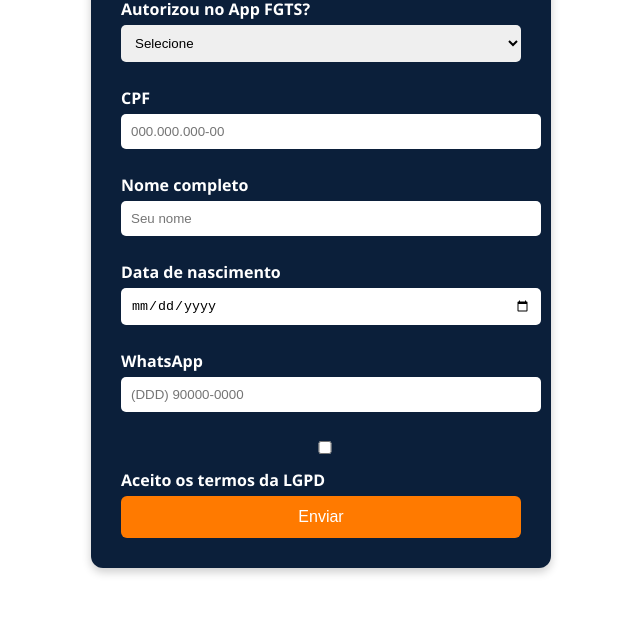
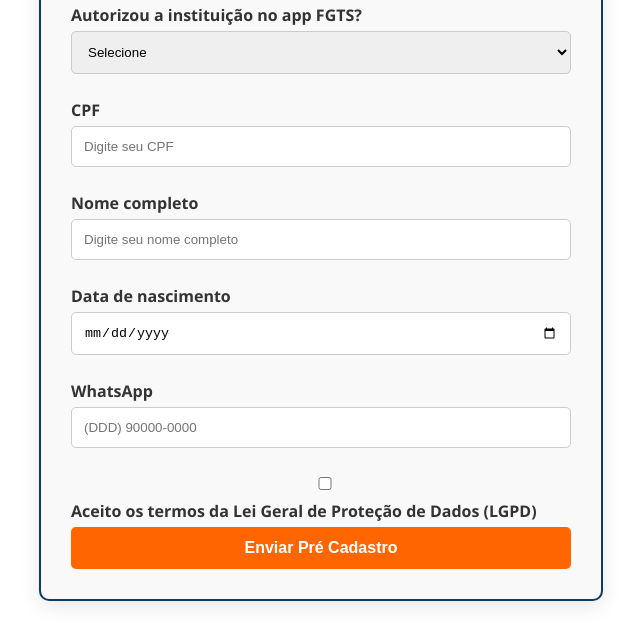
Before and after one commit to traprb/Pr-cadastro-FGTS-2, a plain HTML site: page index.html in a window 1280 px wide. Shown: the part 177-800 px from the top of the page, without its empty margins (319-959 px from the left). Drawn offline with Linux system fonts and the light colour scheme.

Commit message:
Update index.html
Ajustes e melhorias

```diff
--- a/index.html
+++ b/index.html
@@ -3,141 +3,140 @@
 <head>
   <meta charset="UTF-8" />
   <meta name="viewport" content="width=device-width, initial-scale=1.0"/>
-  <title>Pré-Cadastro Saque-Aniversário</title>
+  <title>Pré Cadastro - Saque Aniversário</title>
   <style>
-    :root {
-      --azul-escuro: #0b1f3a;
-      --laranja: #ff7a00;
-      --branco: #ffffff;
+    body {
+      margin: 0;
+      padding: 0;
+      background-color: #ffffff;
+      font-family: 'Segoe UI', Tahoma, Geneva, Verdana, sans-serif;
+      display: flex;
+      justify-content: center;
+      align-items: center;
+      min-height: 100vh;
     }
 
-    body {
-      margin: 0;
-      font-family: 'Segoe UI', sans-serif;
-      background-color: var(--branco);
-      display: flex;
-      align-items: center;
-      justify-content: center;
-      height: 100vh;
-    }
-
-    .form-wrapper {
-      background: var(--azul-escuro);
+    .form-container {
+      background-color: #f9f9f9;
+      border: 2px solid #0d3b66;
+      border-radius: 10px;
+      box-shadow: 0 5px 20px rgba(0, 0, 0, 0.1);
       padding: 30px;
-      border-radius: 12px;
-      width: 100%;
-      max-width: 400px;
-      color: var(--branco);
-      box-shadow: 0 4px 10px rgba(0,0,0,0.2);
+      max-width: 500px;
+      width: 90%;
     }
 
     h1 {
+      color: #0d3b66;
       text-align: center;
-      color: var(--laranja);
-      margin-bottom: 25px;
+      margin-bottom: 20px;
     }
 
     label {
       display: block;
-      margin: 10px 0 5px;
-      font-weight: bold;
+      margin: 15px 0 5px;
+      font-weight: 600;
+      color: #333;
     }
 
-    input, select {
+    input, select, textarea {
       width: 100%;
-      padding: 10px;
-      border: none;
+      padding: 12px;
+      border: 1px solid #ccc;
       border-radius: 5px;
-      margin-bottom: 15px;
+      margin-bottom: 10px;
+      box-sizing: border-box;
     }
 
-    input:focus, select:focus {
-      outline: 2px solid var(--laranja);
+    input:focus, select:focus, textarea:focus {
+      border-color: #0d3b66;
+      outline: none;
     }
 
     button {
       width: 100%;
-      background-color: var(--laranja);
-      color: var(--branco);
       padding: 12px;
+      background-color: #ff6600;
+      color: #fff;
+      font-size: 16px;
+      font-weight: bold;
       border: none;
-      border-radius: 6px;
-      font-size: 16px;
+      border-radius: 5px;
       cursor: pointer;
-      transition: 0.3s;
+      transition: background 0.3s ease;
     }
 
     button:hover {
-      background-color: #e86d00;
+      background-color: #cc5200;
     }
 
-    .success-msg {
+    .success-message {
       display: none;
-      background-color: #28a745;
+      padding: 15px;
+      background-color: #0d3b66;
       color: white;
-      padding: 15px;
-      border-radius: 6px;
+      border-radius: 5px;
+      margin-top: 20px;
       text-align: center;
-      margin-top: 15px;
     }
   </style>
 </head>
 <body>
-  <div class="form-wrapper">
-    <h1>Pré-Cadastro</h1>
-    <form id="formCadastro" action="https://formspree.io/f/xdkgejob" method="POST">
-      <label for="instituicao">Autorizou no App FGTS?</label>
-      <select name="instituicao" id="instituicao" required>
+  <div class="form-container">
+    <h1>Pré Cadastro Saque-Aniversário</h1>
+    <form action="https://formspree.io/f/xdkgejob" method="POST">
+      <label for="instituicao">Autorizou a instituição no app FGTS?</label>
+      <select id="instituicao" name="instituicao" required>
         <option value="">Selecione</option>
         <option value="J17 Sociedade de Crédito">J17 Sociedade de Crédito</option>
       </select>
 
       <label for="cpf">CPF</label>
-      <input type="text" name="cpf" id="cpf" placeholder="000.000.000-00" required/>
+      <input type="text" id="cpf" name="cpf" placeholder="Digite seu CPF" required>
 
       <label for="nome">Nome completo</label>
-      <input type="text" name="nome" id="nome" placeholder="Seu nome" required/>
+      <input type="text" id="nome" name="nome" placeholder="Digite seu nome completo" required>
 
       <label for="data_nascimento">Data de nascimento</label>
-      <input type="date" name="data_nascimento" id="data_nascimento" required/>
+      <input type="date" id="data_nascimento" name="data_nascimento" required>
 
       <label for="telefone">WhatsApp</label>
-      <input type="tel" name="telefone" id="telefone" placeholder="(DDD) 90000-0000" required/>
+      <input type="tel" id="telefone" name="telefone" placeholder="(DDD) 90000-0000" required>
 
       <label>
-        <input type="checkbox" name="lgpd" required />
-        Aceito os termos da LGPD
+        <input type="checkbox" name="lgpd" required>
+        Aceito os termos da Lei Geral de Proteção de Dados (LGPD)
       </label>
 
-      <button type="submit">Enviar</button>
+      <button type="submit">Enviar Pré Cadastro</button>
     </form>
 
-    <div class="success-msg" id="successMsg">
-      Cadastro enviado com sucesso! Em breve entraremos em contato.
+    <div class="success-message" id="successMessage">
+      Pré-cadastro enviado com sucesso! Aguarde o contato de um consultor.
     </div>
   </div>
 
   <script>
-    const form = document.getElementById("formCadastro");
-    const msg = document.getElementById("successMsg");
+    const form = document.querySelector("form");
+    const successMessage = document.getElementById("successMessage");
 
-    form.addEventListener("submit", function(e) {
+    form.addEventListener("submit", async function(e) {
       e.preventDefault();
-      const formData = new FormData(form);
-      fetch(form.action, {
+      const data = new FormData(form);
+      const response = await fetch(form.action, {
         method: form.method,
-        body: formData,
-        headers: { 'Accept': 'application/json' }
-      }).then(response => {
-        if (response.ok) {
-          form.reset();
-          msg.style.display = "block";
-        } else {
-          alert("Erro ao enviar. Verifique os dados ou tente novamente.");
+        body: data,
+        headers: {
+          'Accept': 'application/json'
         }
-      }).catch(error => {
-        alert("Erro na conexão. Tente novamente.");
       });
+
+      if (response.ok) {
+        form.reset();
+        successMessage.style.display = "block";
+      } else {
+        alert("Ocorreu um erro ao enviar. Tente novamente.");
+      }
     });
   </script>
 </body>
```
